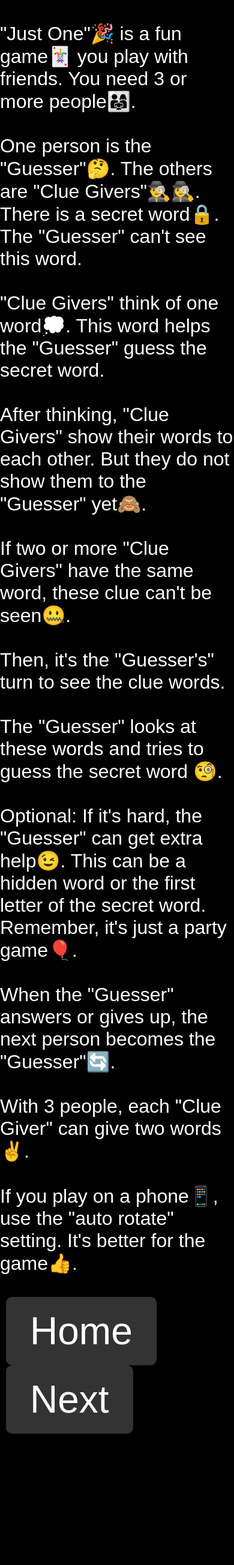
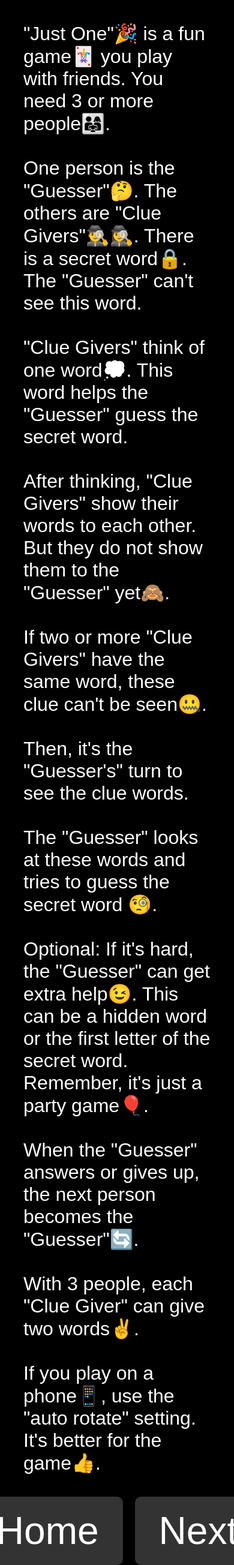
Before and after one commit to shrmtmt/just1, a Flask app: page /rules in a window 390 px wide; the page is wider, and only the part inside the window is pictured. Shown: that part at 60% size. Before the commit the page ends 2390 px from the top of that part, so only its background shows below. Run offline with Flask 3, Linux system fonts and the light colour scheme.

Commit message:
add style for smartphone

```diff
--- a/static/style.css
+++ b/static/style.css
@@ -17,6 +17,17 @@
 .button-group {
     display: flex;
     justify-content: center;
+}
+
+.button-container {
+    display: flex;
+    /* justify-content: center; */
+    justify-content: center;
+}
+
+.rules-text {
+    max-width: 80%;
+    margin: auto; /* Centers the text block */
 }
 
 h1 {
@@ -58,4 +69,7 @@
         font-size: 4vw;
         width: 80%;
     }
+    .button-container {
+        flex-direction: row; /* Keeps buttons in a row on small screens */
+    }
 }
```
